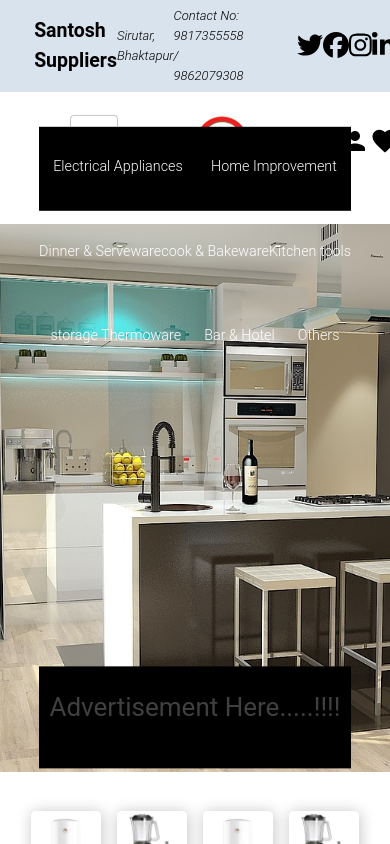
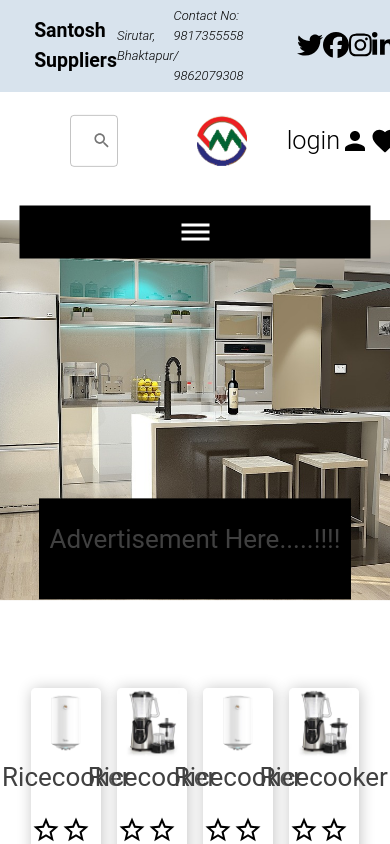
Before and after one commit to bishal-pokharel/santosh-suppliers, a React (Create React App) app: page / in a window 390 px wide. Shown: the top 844 px of the page. Built offline with nearby package versions, Linux system fonts and the light colour scheme.

Commit message:
overall design changed

```diff
--- a/src/components/MenuList.js
+++ b/src/components/MenuList.js
@@ -10,6 +10,11 @@ const MenuBar = (() =>{
     return(
         <div className="menuBar_container">
             <div className="menubar">
+            <input type="checkbox" className="menu-btn" id="menu-btn" />
+            <label className="menu-icon" htmlFor="menu-btn">
+                <span className="nav-icon"></span>
+            </label>
+
                 <ul className="menu">
                     <li className="menu_list"><Link to="/">Electrical Appliances</Link>
                         <ul className="sub_menu">
--- a/src/components/NavBar.js
+++ b/src/components/NavBar.js
@@ -55,10 +55,10 @@ const NavBar = (()=> {
                 </div>
             </div>
         </div>
+        <MenuBar />
         <Slider />
+        <Advertise />
         <ProductCard />
-        <MenuBar />
-        <Advertise />
 
         </>
     )
--- a/src/css/card.styles.scss
+++ b/src/css/card.styles.scss
@@ -1,7 +1,7 @@
 .card_container{
     position: relative;
     width: 100%;
-    margin-top: 8%;
+    margin-top: 4%;
     display: flex;
     justify-content: center;
     align-items: center;
--- a/src/css/menubar.styles.scss
+++ b/src/css/menubar.styles.scss
@@ -8,10 +8,10 @@ ul{
     margin: 0;
 }
 .menuBar_container{
-    width: 80%;
+    width: 90%;
     left: 50%;
     top: 20%;
-    position: absolute;
+    position: relative;
     display: flex;
     justify-content: center;
     align-items: center;
@@ -19,6 +19,8 @@ ul{
     background-color: black;
     color: #FFF;
     height: 10%;
+    z-index: 1;
+    margin-top: 2%;
 
     .menubar{
         display: flex;
@@ -36,8 +38,8 @@ ul{
             height: 100%;
         .menu_list{
             list-style: none;
-            padding: 1% 0%;
-            height: 100%;
+            padding: 2% 0%;
+            // height: 100%;
             // position: relative;
             display: flex;
             align-items: center;
@@ -59,9 +61,9 @@ ul{
             top: 100%;
             border-bottom: 0px solid transparent;
             background-color: whitesmoke;
-            display: block;
-            visibility: hidden;
-            opacity: 0;
+            display: none;
+            // visibility: hidden;
+            // opacity: 0;
             .product_list{
                 padding: 0;
                 padding: 0% 4% 0% 4%;
@@ -117,20 +119,21 @@ ul{
                     // justify-content: flex-end;
                     // align-items: center;
                     list-style: none;
+                    height: 100%;
                     img{
-                        width: 100%;
+                        // width: 100%;
                     }
                 }
-                :first-child{
-                    width: 70%;
-                    // height: 95%;
-                    object-fit: cover;
-                }
-                :last-child{
-                    width: 70%;
-                    height: 95%;
-                    // object-fit: cover;
-                }
+                // &:first-child{
+                //     width: 70%;
+                //     height: 100%;
+                //     object-fit: cover;
+                // }
+                // &:last-child{
+                //     width: 70%;
+                //     height: 100%;
+                //     object-fit: cover;
+                // }
 
             }
         }
@@ -138,9 +141,9 @@ ul{
     }
 }
 .menuBar_container .menubar .menu li:hover .sub_menu{
-    // display: block;
-    opacity: 1;
-    visibility: visible;
+    display: block;
+    // opacity: 1;
+    // visibility: visible;
 }
 .menuBar_container .menubar .menu .sub_menu li:hover .sub_head_menu{
     height: 100%;
@@ -165,8 +168,10 @@ ul{
         // justify-content: flex-end;
         // align-items: center;
         list-style: none;
+        height: 100%;
         img{
-            width: 100%;
+            width: 95%;
+            height: 100%;
         }
     }
     :first-child{
@@ -175,8 +180,8 @@ ul{
         object-fit: cover;
     }
     :last-child{
-        width: 95%;
-        height: 95%;
+        width: 70%;
+        // height: 95%;
         object-fit: cover;
     }
 }
@@ -184,3 +189,124 @@ ul{
     display: none;
     // opacity: 1;
 }
+.menu-btn{
+    display: none;
+}
+
+@media (max-width:1080px){
+    .menu-icon{
+        display: block;
+    }
+    .menuBar_container .menubar .menu{
+        position: absolute;
+        width: 100%;
+        top: 98px;
+        left: 0;
+        /* height: 45px; */
+        background-color:rgba(0,0,0,0.6);
+        border-bottom: 4px solid orange;
+        margin: 0;
+        padding: 0;
+        height: auto;
+        z-index: 1;
+        display: none;
+
+        .menu_list{
+            width: 100%;
+            display: block;
+            // height: 100%;
+
+            a{
+                color: white;
+                width: 100%;
+                height: 25px;
+                justify-content: center;
+                align-items: center;
+                margin: 0px;
+                padding: 25px;
+                border: 1px solid rgba(38,38,38,0.03);
+
+                &:hover{
+                    // background-color: white;
+                }
+            }
+
+            .sub_menu{
+                position: relative;
+                width: 94%;
+                height: 100%;
+                left: 3%;
+                margin: 3%;
+
+                .product_list{
+                    width: 85%;
+
+                    &:hover{
+                        // background-color: transparent;
+                    }
+
+                    .sub_head_menu{
+                        position: relative;
+                        left: 15%;
+                        width: 90%;
+                    }
+                }
+            }
+        }
+    }
+    .menu-icon{
+        cursor: pointer;
+        float: right;
+        position: relative;
+        user-select: none;
+        padding: 25px 65px;
+
+        .nav-icon{
+            width: 28px;
+            height: 3px;
+            background: white;
+            display: block;
+            position: relative;
+            transition: background 0.2s ease-in;
+
+            &::after,
+            &::before{
+                background: white;
+                content: '';
+                display: block;
+                height: 100%;
+                position: absolute;
+                transition: all ease-out 0.2s;
+                width: 100%;
+            }
+
+            &::before{
+                top: -7px;
+            }
+            &::after{
+                top: 7px;
+            }
+        }
+    }
+    .menu-btn:checked ~ .menu-icon .nav-icon{
+        background-color: transparent;
+    }
+    .menu-btn:checked ~ .menu-icon .nav-icon::before{
+        transform: rotate(-45deg);
+        top: 0;
+    }
+    .menu-btn:checked ~ .menu-icon .nav-icon::after{
+        transform: rotate(45deg);
+        top: 0;
+    }
+    .menu-btn{
+        display: none;
+    }
+    .menu-btn:checked ~ .menu{
+        display: block;
+    }
+
+    .nav_image_list_default, .nav_image_list{
+        display: none;
+    }
+}
--- a/src/css/slider.styles.scss
+++ b/src/css/slider.styles.scss
@@ -5,7 +5,12 @@
     left: 50%;
     transform: translateX(-50%);
     .slider{
+        position: absolute;
         height: 100%;
+        width: 100%;
+        left: 50%;
+        top: 33%;
+        transform: translate(-50%, -50%);
 
         .slider_img_div{
             height: 100%;
@@ -24,7 +29,7 @@
 .header_add_container{
     width: 80%;
     left: 50%;
-    top: 85%;
+    top: 88%;
     position: absolute;
     display: flex;
     justify-content: center;
@@ -34,3 +39,17 @@
     color: #FFF;
     height: 12%;
 }
+
+@media (max-width:1080px){
+    .slider_container{
+        height: 45vh;
+
+        .slider_container .slider{
+            top: 42%;
+        }
+    }
+    .header_add_container{
+        top: 65%;
+    }
+
+}
```
